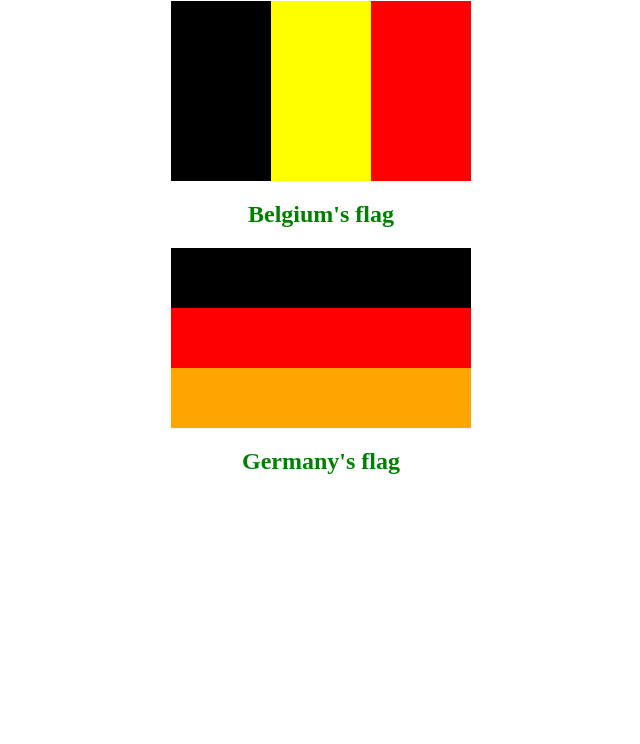
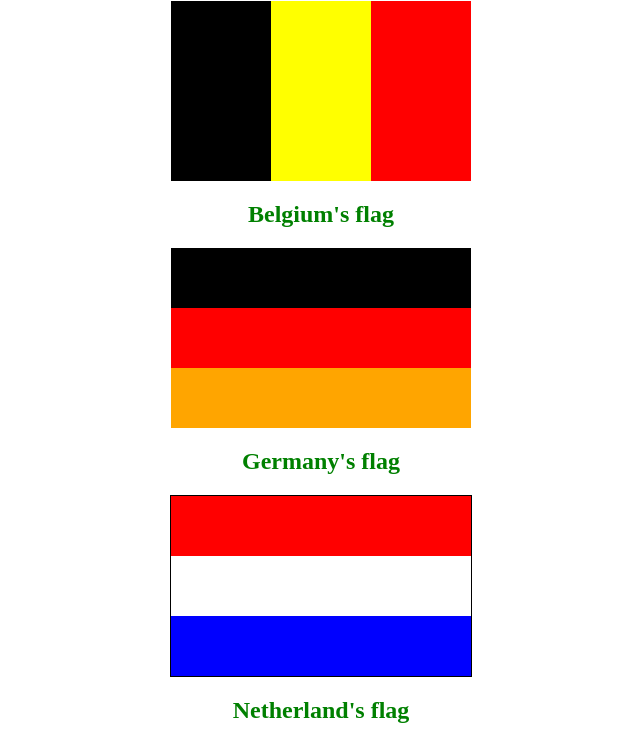
Before and after one commit to Farjana021/flag, a plain HTML site: page index.html in a window 1280 px wide. Shown: the part 291-1035 px from the top of the page, without its empty margins (319-959 px from the left). Before the commit the page ends 800 px from the top, so only its background shows below. Drawn offline with Linux system fonts and the light colour scheme.

Commit message:
Netherland's flag added

```diff
--- a/css/style.css
+++ b/css/style.css
@@ -70,3 +70,31 @@
     position: absolute;
     bottom: 0;
 }
+.ned1{
+    width: 300px;
+    height: 180px;
+    margin: 0 auto;
+    margin-top: 20px;
+    position: relative;
+    border: 1px solid;
+}
+.ned2{
+    width: 300px;
+    height: 60px;
+    background-color: red;
+    position: absolute;
+}
+.ned3{
+    width: 300px;
+    height: 60px;
+    background-color: white;
+    position: absolute;
+    top: 60px;
+}
+.ned4{
+    width: 300px;
+    height: 60px;
+    background-color: blue;
+    position: absolute;
+    bottom: 0;
+}
--- a/index.html
+++ b/index.html
@@ -23,5 +23,11 @@
         <div class="ger4"></div>
     </div>
     <h2 style="text-align: center; color: green;">Germany's flag</h2>
+    <div class="ned1">
+        <div class="ned2"></div>
+        <div class="ned3"></div>
+        <div class="ned4"></div>
+    </div>
+    <h2 style="text-align: center; color: green;">Netherland's flag</h2>
 </body>
 </html>
```
